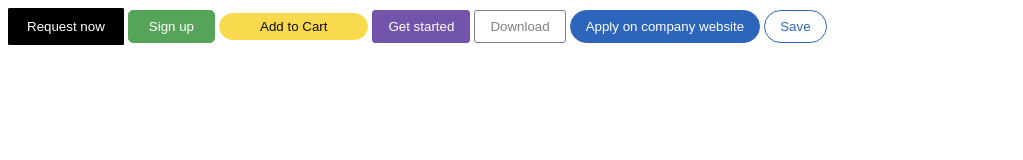
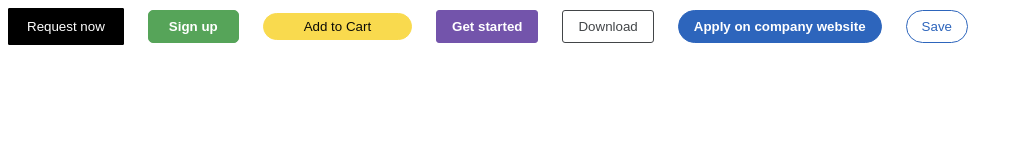
Before and after one commit to ongzhihan/ongzhihan.github.io, a plain HTML site: page week3/exe1.html in a window 1280 px wide. Shown: the whole page, without its empty margins (0-1023 px from the left). Drawn offline with Linux system fonts and the light colour scheme.

Commit message:
week3-exe1: done2 (added margin and bold typeface)

```diff
--- a/week3/exe1.html
+++ b/week3/exe1.html
@@ -13,6 +13,8 @@
             padding: 10px;
             padding-left: 18px;
             padding-right: 18px;
+            margin-right: 20px;
+            margin-bottom: 20px;
         }
 
         button.signup {
@@ -23,6 +25,9 @@
             padding: 8px;
             padding-left: 20px;
             padding-right: 20px;
+            margin-right: 20px;
+            margin-bottom: 20px;
+            font-weight: bold;
         }
 
         button.add {
@@ -33,6 +38,8 @@
             padding: 5px;
             padding-left: 40px;
             padding-right: 40px;
+            margin-right: 20px;
+            margin-bottom: 20px;
         }
 
         button.started {
@@ -43,16 +50,21 @@
             padding: 8px;
             padding-left: 15px;
             padding-right: 15px;
+            margin-right: 20px;
+            margin-bottom: 20px;
+            font-weight: bold;
         }
 
         button.download {
             background-color: #ffffff;
-            color: #7d8185;
-            border: 1px solid #7d8185;
+            color: #424548;
+            border: 1px solid #424548;
             border-radius: 3px;
             padding: 8px;
             padding-left: 15px;
             padding-right: 15px;
+            margin-right: 20px;
+            margin-bottom: 20px;
         }
 
         button.apply {
@@ -63,6 +75,9 @@
             padding: 8px;
             padding-left: 15px;
             padding-right: 15px;
+            margin-right: 20px;
+            margin-bottom: 20px;
+            font-weight: bold;
         }
 
         button.save {
@@ -73,6 +88,8 @@
             padding: 8px;
             padding-left: 15px;
             padding-right: 15px;
+            margin-right: 20px;
+            margin-bottom: 20px;
         }
     </style>
 </head>
```
Also changed, not shown: week3/exe2.html (added, +23 -0 lines).
